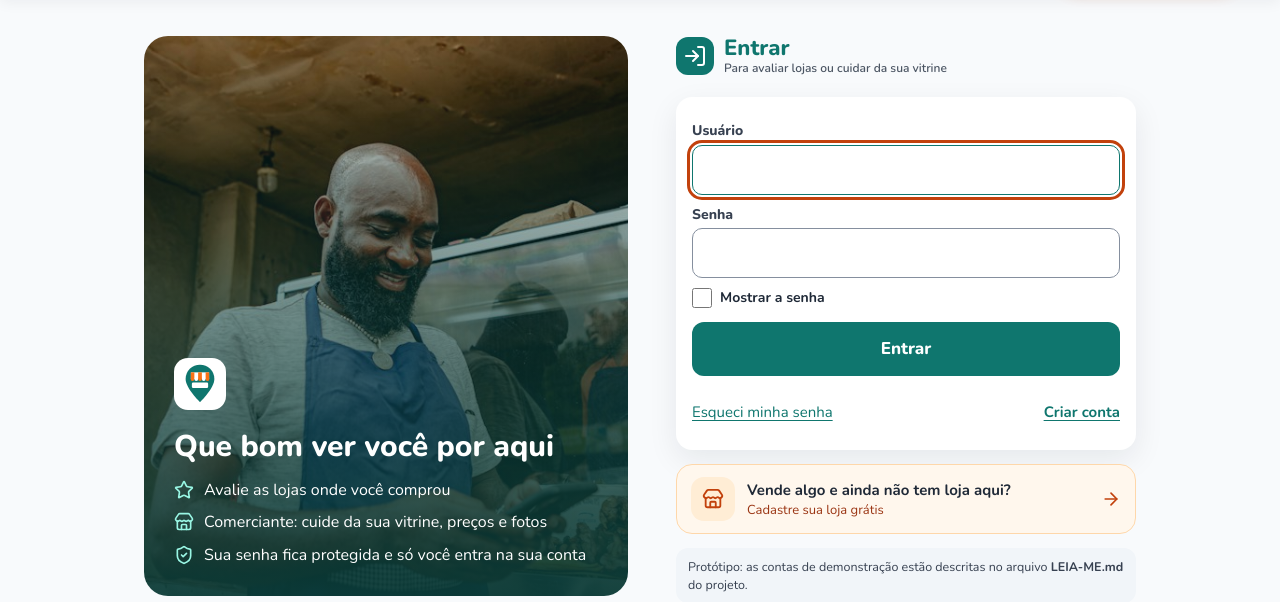
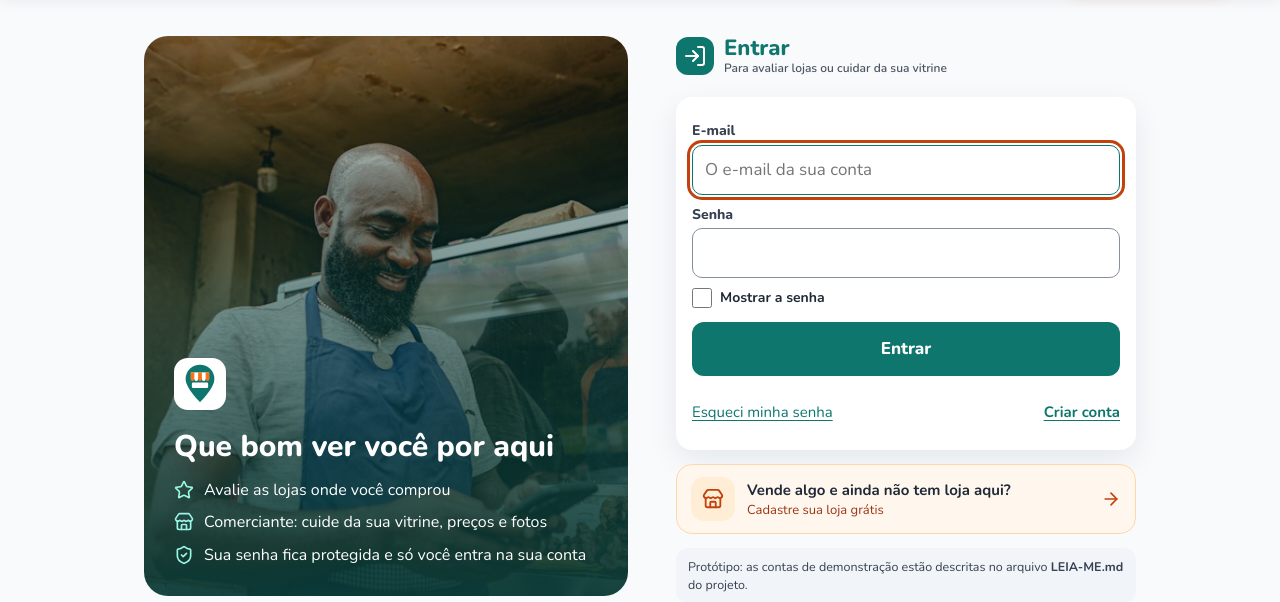
Before and after one commit to DarkCyberZX/vitrine-digital-comunitaria, a Django app: page /entrar/ in a window 1280 px wide. Shown: the part 69-671 px from the top of the page. Run offline with Django 5.2, Linux system fonts and the light colour scheme; some libraries are stand-ins or nearby versions.

Commit message:
Conta só com nome, e-mail e senha; entrar com o e-mail

```diff
--- a/config/settings.py
+++ b/config/settings.py
@@ -124,6 +124,7 @@ STATIC_URL = 'static/'
 DEFAULT_AUTO_FIELD = 'django.db.models.BigAutoField'
 
 LOGIN_URL = 'login'
+AUTHENTICATION_BACKENDS = ['vitrine.backends.EmailOuUsuarioBackend']
 LOGIN_REDIRECT_URL = 'inicio'
 LOGOUT_REDIRECT_URL = 'inicio'
 
--- a/config/urls.py
+++ b/config/urls.py
@@ -4,11 +4,11 @@ from django.conf import settings
 from django.views.static import serve
 from django.urls import re_path, include, path
 
-from vitrine.forms import EsqueciSenhaForm, NovaSenhaForm
+from vitrine.forms import EntrarForm, EsqueciSenhaForm, NovaSenhaForm
 
 urlpatterns = [
     path('admin/', admin.site.urls),
-    path('entrar/', auth_views.LoginView.as_view(redirect_authenticated_user=True), name='login'),
+    path('entrar/', auth_views.LoginView.as_view(redirect_authenticated_user=True, authentication_form=EntrarForm), name='login'),
     path('sair/', auth_views.LogoutView.as_view(), name='logout'),
     path('senha/esqueci/', auth_views.PasswordResetView.as_view(
         template_name='registration/senha_esqueci.html',
--- a/vitrine/forms.py
+++ b/vitrine/forms.py
@@ -1,6 +1,7 @@
 from django import forms
-from django.contrib.auth.forms import PasswordResetForm, SetPasswordForm, UserCreationForm
+from django.contrib.auth.forms import AuthenticationForm, PasswordResetForm, SetPasswordForm, UserCreationForm
 from django.contrib.auth.models import User
+from django.db.models import Q
 
 from .models import Avaliacao, Banca, Produto
 
@@ -76,17 +77,16 @@ class AvaliacaoForm(forms.ModelForm):
 
 
 class CadastroForm(UserCreationForm):
-    """Cadastro curto do cliente: nome, usuário e senha."""
+    """Cadastro curto: nome, e-mail e senha. O e-mail é o login (não mandamos código para confirmar)."""
     first_name = forms.CharField(label='Seu nome', max_length=40,
                                  widget=forms.TextInput(attrs={'autocomplete': 'given-name', 'placeholder': 'Ex.: Maria'}))
+    email = forms.EmailField(label='Seu e-mail', max_length=150,
+                             help_text='É com ele que você entra na conta e recupera a senha.',
+                             widget=forms.EmailInput(attrs={'autocomplete': 'email', 'placeholder': 'Ex.: maria@gmail.com'}))
 
     class Meta(UserCreationForm.Meta):
         model = User
-        fields = ['first_name', 'username', 'email']
-        labels = {'username': 'Usuário', 'email': 'E-mail (opcional)'}
-        widgets = {'email': forms.EmailInput(attrs={'autocomplete': 'email'})}
-        help_texts = {'username': 'Só letras, números e @ . + - _ (sem espaço). Ex.: maria.silva',
-                      'email': 'Serve só para recuperar a senha se você esquecer.'}
+        fields = ['first_name', 'email']
 
     def __init__(self, *args, **kwargs):
         super().__init__(*args, **kwargs)
@@ -97,9 +97,25 @@ class CadastroForm(UserCreationForm):
 
     def clean_email(self):
         email = self.cleaned_data.get('email', '').strip().lower()
-        if email and User.objects.filter(email__iexact=email).exists():
-            raise forms.ValidationError('Já existe uma conta com este e-mail.')
+        if User.objects.filter(Q(email__iexact=email) | Q(username__iexact=email)).exists():
+            raise forms.ValidationError('Já existe uma conta com este e-mail. Toque em Entrar.')
         return email
+
+    def save(self, commit=True):
+        user = super().save(commit=False)
+        user.username = self.cleaned_data['email']  # o Django exige um usuário: usamos o próprio e-mail
+        if commit:
+            user.save()
+        return user
+
+
+class EntrarForm(AuthenticationForm):
+    """Entrar com o e-mail (contas antigas ainda entram com o usuário)."""
+    def __init__(self, *args, **kwargs):
+        super().__init__(*args, **kwargs)
+        self.fields['username'].label = 'E-mail'
+        self.fields['username'].widget.attrs.update({'autocomplete': 'email', 'inputmode': 'email',
+                                                     'autocapitalize': 'none', 'placeholder': 'O e-mail da sua conta'})
 
 
 class EsqueciSenhaForm(PasswordResetForm):
--- a/vitrine/templates/registration/cadastro.html
+++ b/vitrine/templates/registration/cadastro.html
@@ -2,9 +2,9 @@
 {% load static %}
 {% block titulo %}Criar conta – Vitrine Digital{% endblock %}
 {% block conteudo %}
-<section class="tela login com-lado" data-ouvir="Esta é a tela de criar conta. Escreva seu nome, escolha um usuário e uma senha. O e-mail é opcional e serve só para recuperar a senha. Depois toque em Criar conta.">
+<section class="tela login com-lado" data-ouvir="Esta é a tela de criar conta. Escreva seu nome, seu e-mail e uma senha. Depois toque em Criar conta.">
   <aside class="conta-lado" style="--foto:url('{% static 'vitrine/fotos/mosaico-3.jpg' %}')"><div class="cl-txt"><img src="{% static 'vitrine/logo.svg' %}" alt="" class="cl-logo"><h2>Uma conta, em menos de 1 minuto</h2><ul><li><i data-lucide="user-round" class="ic-l" aria-hidden="true"></i>Só nome, usuário e senha. E-mail é opcional</li><li><i data-lucide="star" class="ic-l" aria-hidden="true"></i>Avalie e ajude seus vizinhos a escolher onde comprar</li><li><i data-lucide="scale" class="ic-l" aria-hidden="true"></i>Uma avaliação por loja: notas justas para todo mundo</li></ul></div></aside>
-  <div class="marca"><div class="logo" aria-hidden="true"><i data-lucide="user-plus" class="ic-l" aria-hidden="true"></i></div><div><h1>Criar conta</h1><small style="color:var(--cinza)">Rapidinho: só nome, usuário e senha</small></div></div>
+  <div class="marca"><div class="logo" aria-hidden="true"><i data-lucide="user-plus" class="ic-l" aria-hidden="true"></i></div><div><h1>Criar conta</h1><small style="color:var(--cinza)">Rapidinho: só nome, e-mail e senha</small></div></div>
   <form class="caixa" method="post" style="margin:20px 0 0" novalidate>
     {% csrf_token %}
     {{ form.non_field_errors }}
--- a/vitrine/templates/registration/login.html
+++ b/vitrine/templates/registration/login.html
@@ -2,13 +2,13 @@
 {% load static %}
 {% block titulo %}Entrar – Vitrine Digital{% endblock %}
 {% block conteudo %}
-<section class="tela login com-lado" data-ouvir="Esta é a tela de entrar. Escreva seu usuário e sua senha e toque em Entrar. Se não tem conta, toque em Criar conta. Se esqueceu a senha, toque em Esqueci minha senha.">
+<section class="tela login com-lado" data-ouvir="Esta é a tela de entrar. Escreva seu e-mail e sua senha e toque em Entrar. Se não tem conta, toque em Criar conta. Se esqueceu a senha, toque em Esqueci minha senha.">
   <aside class="conta-lado" style="--foto:url('{% static 'vitrine/fotos/mosaico-2.jpg' %}')"><div class="cl-txt"><img src="{% static 'vitrine/logo.svg' %}" alt="" class="cl-logo"><h2>Que bom ver você por aqui</h2><ul><li><i data-lucide="star" class="ic-l" aria-hidden="true"></i>Avalie as lojas onde você comprou</li><li><i data-lucide="store" class="ic-l" aria-hidden="true"></i>Comerciante: cuide da sua vitrine, preços e fotos</li><li><i data-lucide="shield-check" class="ic-l" aria-hidden="true"></i>Sua senha fica protegida e só você entra na sua conta</li></ul></div></aside>
   <div class="marca"><div class="logo" aria-hidden="true"><i data-lucide="log-in" class="ic-l" aria-hidden="true"></i></div><div><h1>Entrar</h1><small style="color:var(--cinza)">Para avaliar lojas ou cuidar da sua vitrine</small></div></div>
   <form class="caixa" method="post" style="margin:20px 0 0">
     {% csrf_token %}
-    {% if form.non_field_errors %}<div class="erro">Usuário ou senha incorretos.</div>{% endif %}
-    <div class="campo cheio" style="margin-top:8px"><label for="id_username">Usuário</label>{{ form.username }}</div>
+    {% if form.non_field_errors %}<div class="erro">E-mail ou senha incorretos.</div>{% endif %}
+    <div class="campo cheio" style="margin-top:8px"><label for="id_username">E-mail</label>{{ form.username }}</div>
     <div class="campo cheio" style="margin-top:10px"><label for="id_password">Senha</label>{{ form.password }}</div>
     <label class="mostra-senha"><input type="checkbox" class="ver-senha"> Mostrar a senha</label>
     <input type="hidden" name="next" value="{{ next }}">
--- a/vitrine/templates/registration/senha_email.txt
+++ b/vitrine/templates/registration/senha_email.txt
@@ -1,7 +1,7 @@
 {% autoescape off %}Olá{% if user.first_name %}, {{ user.first_name }}{% endif %}!
 
 Alguém pediu para trocar a senha da sua conta na Vitrine Digital Comunitária.
-Seu usuário é: {{ user.get_username }}
+Você entra com: {{ user.get_username }}
 
 Para criar uma senha nova, abra este link (vale por 24 horas):
 {{ protocol }}://{{ domain }}{% url 'password_reset_confirm' uidb64=uid token=token %}
--- a/vitrine/templates/registration/senha_esqueci.html
+++ b/vitrine/templates/registration/senha_esqueci.html
@@ -18,7 +18,7 @@
   </form>
   <div class="caixa aviso-sem-email">
     <h3>Não colocou e-mail na conta?</h3>
-    <p class="dica">Fale com a Vitrine pelo WhatsApp, diga seu nome e seu usuário, e a gente cria uma senha nova para você.</p>
+    <p class="dica">Fale com a Vitrine pelo WhatsApp, diga seu nome, e a gente cria uma senha nova para você.</p>
     <a class="btn-sec" href="https://wa.me/5582900000000?text={{ 'Olá! Esqueci a senha da minha conta na Vitrine Digital Comunitária.'|urlencode }}" target="_blank" rel="noopener noreferrer"><i data-lucide="message-circle" class="ic-l" aria-hidden="true"></i> Falar com a Vitrine</a>
   </div>
 </section>
--- a/vitrine/templates/vitrine/cadastro_loja.html
+++ b/vitrine/templates/vitrine/cadastro_loja.html
@@ -4,7 +4,7 @@
 {% block cabeca %}{% if loja %}<link rel="stylesheet" href="https://cdnjs.cloudflare.com/ajax/libs/leaflet/1.9.4/leaflet.min.css">{% endif %}{% endblock %}
 
 {% block conteudo %}
-<section class="tela tela-cad-loja" data-ouvir="{% if editando %}Aqui você muda os dados da sua loja. Depois toque em Salvar.{% elif conta %}Cadastrar a sua loja é de graça e tem duas etapas. Agora é a etapa 1: crie a sua conta com seu nome, um usuário e uma senha. Depois toque em Criar conta e continuar.{% else %}Etapa 2: os dados da loja. Escreva o nome da loja, o que você vende, o seu WhatsApp e, se quiser, o horário. Depois marque no mapa onde fica a loja: toque no mapa ou no botão Usar onde estou. Foto e história são opcionais. No fim, toque em Cadastrar minha loja.{% endif %}">
+<section class="tela tela-cad-loja" data-ouvir="{% if editando %}Aqui você muda os dados da sua loja. Depois toque em Salvar.{% elif conta %}Cadastrar a sua loja é de graça e tem duas etapas. Agora é a etapa 1: crie a sua conta com seu nome, seu e-mail e uma senha. Depois toque em Criar conta e continuar.{% else %}Etapa 2: os dados da loja. Escreva o nome da loja, o que você vende, o seu WhatsApp e, se quiser, o horário. Depois marque no mapa onde fica a loja: toque no mapa ou no botão Usar onde estou. Foto e história são opcionais. No fim, toque em Cadastrar minha loja.{% endif %}">
   <header class="cl-topo">
     <span class="ajuda-selo"><i data-lucide="store" class="ic-l" aria-hidden="true"></i> {% if editando %}Minha loja{% else %}Para quem vende{% endif %}</span>
     <h1>{% if editando %}Dados da minha loja{% else %}Cadastre a sua loja{% endif %}</h1>
@@ -31,7 +31,7 @@
       <legend><span class="ap-n">1</span> Sua conta <small>para entrar depois e cuidar da loja</small></legend>
       <div class="cl-campos">
         {% for campo in conta %}
-        <div class="campo{% if campo.name == 'email' %} cheio{% endif %}">
+        <div class="campo{% if campo.name == 'email' or campo.name == 'first_name' %} cheio{% endif %}">
           <label for="{{ campo.id_for_label }}">{{ campo.label }}</label>{{ campo }}
           {% if campo.help_text %}<small class="ajuda">{{ campo.help_text|safe }}</small>{% endif %}
           {{ campo.errors }}
--- a/vitrine/templates/vitrine/sobre.html
+++ b/vitrine/templates/vitrine/sobre.html
@@ -46,7 +46,7 @@
     <div class="ab-cab"><span class="ab-ic laranja"><i data-lucide="list-checks" class="ic-l" aria-hidden="true"></i></span><div><h2 id="tit-guia-loja">Passo a passo: cadastrar a sua loja</h2><p>Leva uns 3 minutos. Veja as telas que vão aparecer.</p></div></div>
     <ol class="guia-lista" tabindex="0" aria-label="Telas do passo a passo (role para o lado)">
       <li class="guia-passo"><figure><img src="{% static 'vitrine/guia/loja-1.jpg' %}" alt="Tela: Toque em “Cadastrar minha loja”" loading="lazy"></figure><div><span class="ap-n laranja">1</span><b>Toque em “Cadastrar minha loja”</b><p>Fica no fim da página inicial, em <b>Para quem vende</b>, e no menu <b>Vender</b>.</p></div></li>
-      <li class="guia-passo"><figure><img src="{% static 'vitrine/guia/loja-2.jpg' %}" alt="Tela: Crie a sua conta" loading="lazy"></figure><div><span class="ap-n laranja">2</span><b>Crie a sua conta</b><p>Só nome, usuário e senha. O e-mail é opcional e serve para recuperar a senha.</p></div></li>
+      <li class="guia-passo"><figure><img src="{% static 'vitrine/guia/loja-2.jpg' %}" alt="Tela: Crie a sua conta" loading="lazy"></figure><div><span class="ap-n laranja">2</span><b>Crie a sua conta</b><p>Só nome, e-mail e senha. Você entra com o e-mail.</p></div></li>
       <li class="guia-passo"><figure><img src="{% static 'vitrine/guia/loja-3.jpg' %}" alt="Tela: Conte sobre a loja" loading="lazy"></figure><div><span class="ap-n laranja">3</span><b>Conte sobre a loja</b><p>Nome da loja, como os clientes chamam você, o que vende e o seu WhatsApp.</p></div></li>
       <li class="guia-passo"><figure><img src="{% static 'vitrine/guia/loja-4.jpg' %}" alt="Tela: Digite o CEP e confira no mapa" loading="lazy"></figure><div><span class="ap-n laranja">4</span><b>Digite o CEP e confira no mapa</b><p>O site completa bairro e rua sozinho e leva o mapa até a sua rua. Arraste o marcador até a porta da loja.</p></div></li>
       <li class="guia-passo"><figure><img src="{% static 'vitrine/guia/loja-5.jpg' %}" alt="Tela: Pronto, a loja já está no ar" loading="lazy"></figure><div><span class="ap-n laranja">5</span><b>Pronto, a loja já está no ar</b><p>No seu painel você coloca os produtos e acompanha nota, avaliações e vendas.</p></div></li>
--- a/vitrine/views.py
+++ b/vitrine/views.py
@@ -215,7 +215,7 @@ def remover_produto(request, pk):
 
 
 def cadastro(request):
-    """Cadastro curto do cliente (nome, usuário e senha) para poder avaliar bancas."""
+    """Cadastro curto do cliente (nome, e-mail e senha) para poder avaliar bancas."""
     proximo = request.POST.get('next') or request.GET.get('next') or ''
     if not url_has_allowed_host_and_scheme(proximo, allowed_hosts={request.get_host()}, require_https=request.is_secure()):
         proximo = ''
@@ -240,7 +240,7 @@ def _bairros_conhecidos():
 
 def cadastro_loja(request):
     """O comerciante cria a própria loja, sem esperar aprovação, em duas etapas:
-    1) sem conta: só cria a conta (nome, usuário e senha) e já entra;
+    1) sem conta: só cria a conta (nome, e-mail e senha) e já entra;
     2) já logado: preenche os dados da loja, o local no mapa e, se quiser, foto e história."""
     if request.user.is_authenticated and _banca_do_usuario(request):
         return redirect('painel')
```
Also changed, not shown: vitrine/backends.py (added, +22 -0 lines), vitrine/tests.py (+28 -9 lines).
